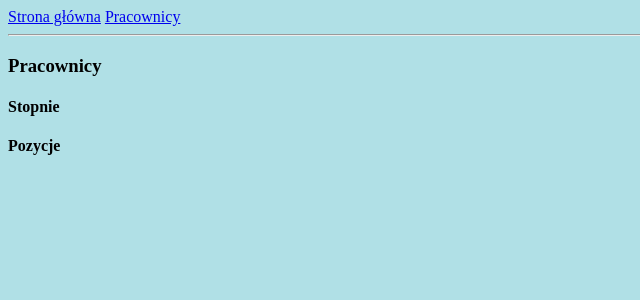
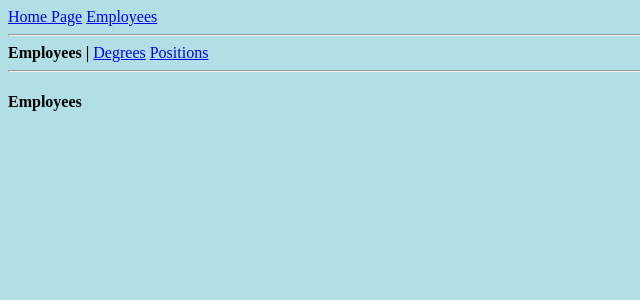
Before and after one commit to gretkierewicz/dissertation, a Django app: page /employees/ in a window 1280 px wide. Shown: the top 300 px of the page, without its empty margins (0-640 px from the left). Run offline with Django 3.2, Linux system fonts and the light colour scheme; data that the repository does not hold is empty.

Commit message:
Changed a bit how data is displayed

```diff
--- a/Load_Planning_Project/Load_Planning_Project/templates/base.html
+++ b/Load_Planning_Project/Load_Planning_Project/templates/base.html
@@ -7,8 +7,8 @@
 
     <body style="background-color:powderblue;">
         <div>
-            <a href="/">Strona główna</a>
-            <a href="/employees/">Pracownicy</a>
+            <a href="/">Home Page</a>
+            <a href="/employees/">Employees</a>
         </div>
         <hr>
         <div>
--- a/Load_Planning_Project/Load_Planning_Project/templates/home.html
+++ b/Load_Planning_Project/Load_Planning_Project/templates/home.html
@@ -2,6 +2,6 @@
 
 {% block content %}
 
-<h3>Strona główna</h3>
+<h3>Home Page</h3>
 
 {% endblock %}
--- /dev/null
+++ b/Load_Planning_Project/employees/templates/employees/base.html
@@ -0,0 +1,13 @@
+{% extends "base.html" %}
+
+{% block content %}
+<div>
+    <b>Employees |</b>
+    <a href="{% url 'employees:degrees' %}">Degrees</a>
+    <a href="{% url 'employees:positions' %}">Positions</a>
+</div>
+<hr>
+<div>
+    {% block local_content %}{% endblock %}
+</div>
+{% endblock %}
--- a/Load_Planning_Project/employees/templates/employees/index.html
+++ b/Load_Planning_Project/employees/templates/employees/index.html
@@ -1,20 +1,11 @@
-{% extends "base.html" %}
+{% extends "employees/base.html" %}
 
-{% block content %}
-
-<h3>Pracownicy</h3>
-
-<h4>Stopnie</h4>
-{% if degrees %}
-    {% for object in degrees %}
-        {{ object.name|safe }} |
-    {% endfor %}
-{% endif %}
-
-<h4>Pozycje</h4>
-{% if positions %}
-    {% for object in positions %}
-        {{ object.name|safe }} |
+{% block local_content %}
+<h4>{{ table_name }}</h4>
+{% if objects %}
+    {% for object in objects %}
+        {{ object.name|safe }}
+        <br>
     {% endfor %}
 {% endif %}
 
--- a/Load_Planning_Project/employees/urls.py
+++ b/Load_Planning_Project/employees/urls.py
@@ -2,6 +2,9 @@ from django.urls import path
 
 from . import views
 
+app_name = 'employees'
 urlpatterns = [
     path('', views.index, name='index'),
+    path('degrees', views.degrees, name='degrees'),
+    path('positions', views.positions, name='positions'),
 ]
--- a/Load_Planning_Project/employees/views.py
+++ b/Load_Planning_Project/employees/views.py
@@ -4,7 +4,22 @@ from django.shortcuts import render
 
 def index(request):
     context = {
-        'degrees': Degrees.objects.all().order_by('name'),
-        'positions': Positions.objects.all().order_by('name'),
+        'table_name': 'Employees',
     }
     return render(request, 'employees/index.html', context)
+
+
+def degrees(request):
+    context = {
+        'table_name': 'Degrees',
+        'objects': Degrees.objects.all().order_by('name'),
+    }
+    return render(request, 'employees/index.html', context)
+
+
+def positions(request):
+    context = {
+        'table_name': 'Positions',
+        'objects': Positions.objects.all().order_by('name'),
+    }
+    return render(request, 'employees/index.html', context)
```
Also changed, not shown: Changelog.md, README.md.
